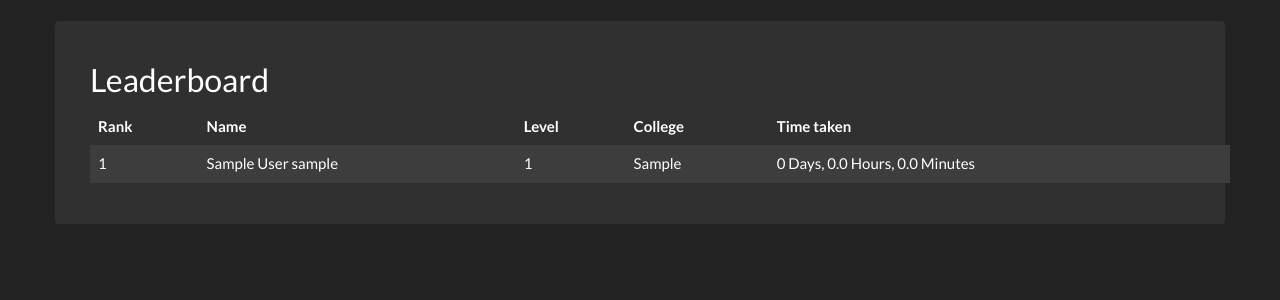
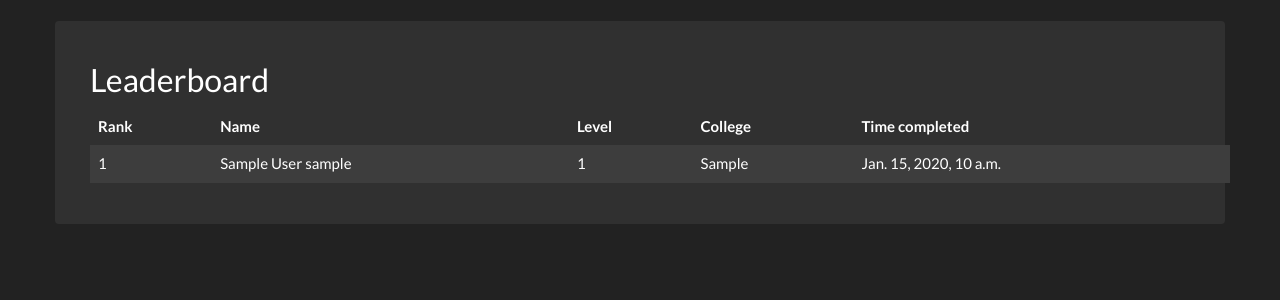
Before and after one commit to biswaz/Enigma, a Django app: page /leaderboard/ in a window 1280 px wide. Shown: the part 60-360 px from the top of the page. Run offline with Django 3.2, Linux system fonts and the light colour scheme; tables that the repository leaves empty hold one stand-in row (values such as "Sample post"); some libraries are stand-ins or nearby versions.

Commit message:
Ranking based on fastest answering

```diff
--- a/enigma/oth/views.py
+++ b/enigma/oth/views.py
@@ -92,7 +92,7 @@ class PlayView(FormMixin, DetailView):
             cur_qn_id = cur_qn.pk
 
             user.cur_qn = cur_qn
-            user.time_taken = timezone.now() - user.date_joined
+            user.date_last_ans = timezone.now()
             user.save()
         return super(PlayView, self).form_valid(form)
 
@@ -132,5 +132,5 @@ class FinishView(TemplateView):
 
 class LeaderBoardView(ListView):
 
-    queryset = User.objects.annotate(level=Count('completed_qns')).exclude(level=0).order_by('-level', 'time_taken')
+    queryset = User.objects.annotate(level=Count('completed_qns')).exclude(level=0).order_by('-level', 'date_last_ans')
     template_name = 'users/leaderboard.html'
--- a/enigma/templates/users/leaderboard.html
+++ b/enigma/templates/users/leaderboard.html
@@ -13,7 +13,7 @@
       <th>Name</th>
       <th>Level</th>
       <th>College</th>
-      <th>Time taken</th>
+      <th>Time completed</th>
     </tr>
   </thead>
   <tbody>
@@ -23,8 +23,7 @@
       <td>{{user.first_name}}  {{ user.last_name}} {{ user.username}}</td>
       <td>{{user.level}}</td>
       <td>{{user.college}}</td>
-      <td>{{ user.get_time_taken.0 }} Days,
-         {{ user.get_time_taken.1 }} Hours, {{ user.get_time_taken.2 }} Minutes</td>
+      <td>{{ user.date_last_ans}}</td>
     </tr>
     {% endfor %}
   </tbody>
--- a/enigma/templates/users/user_list.html
+++ b/enigma/templates/users/user_list.html
@@ -9,7 +9,7 @@
   <div class="list-group">
     {% for user in user_list %}
       <a href="{% url 'users:detail' user.username %}" class="list-group-item">
-        <h4 class="list-group-item-heading">{{ user.time_taken }}</h4>
+        <h4 class="list-group-item-heading">{{ user.date_last_ans }}</h4>
       </a>
     {% endfor %}
   </div>
--- a/enigma/users/admin.py
+++ b/enigma/users/admin.py
@@ -36,7 +36,7 @@ class MyUserAdmin(AuthUserAdmin):
     form = MyUserChangeForm
     add_form = MyUserCreationForm
     fieldsets = (
-            ('User Profile', {'fields': ('phone', 'college', 'date_joined', 'time_taken', 'cur_phase', 'completed_qns', 'cur_qn',)}),
+            ('User Profile', {'fields': ('phone', 'college', 'date_joined', 'date_last_ans', 'cur_phase', 'completed_qns', 'cur_qn',)}),
     ) + AuthUserAdmin.fieldsets
     list_display = ('username', 'first_name', 'is_superuser')
     search_fields = ['first_name']
--- a/enigma/users/models.py
+++ b/enigma/users/models.py
@@ -18,19 +18,19 @@ class User(AbstractUser):
     phone = models.CharField(_('Phone number'), max_length=10)
     college = models.CharField(_('Name of your college'), max_length=100)
     date_joined = models.DateTimeField(default=timezone.now)
-    time_taken = models.DurationField(null=True)
+    date_last_ans = models.DateTimeField(null=True)
 
     cur_phase = models.ForeignKey(Phase, null=True, default=1)
     completed_qns = models.ManyToManyField(Question, related_name="compq_related")
     cur_qn = models.ForeignKey(Question, null=True, blank=True, related_name="curq_related")
 
 
-    def get_time_taken(self):
-        if (self.time_taken == None):
-            return None
-        else:
-            delta = self.time_taken
-            return round(delta.days,2), round(delta.seconds/3600, 2), round((delta.seconds/60)%60, 2)
+#    def get_time_taken(self):
+#        if (self.date_last_ans == None):
+#            return None
+#        else:
+#            delta = self.date_last_ans
+#            return round(delta.days,2), round(delta.seconds/3600, 2), round((delta.seconds/60)%60, 2)
 
     def level(self):
         return self.completed_qns.count()
--- a/enigma/users/urls.py
+++ b/enigma/users/urls.py
@@ -5,6 +5,7 @@ from django.conf.urls import url
 
 from . import views
 
+#TODO: remove unwanted views
 urlpatterns = [
     url(
         regex=r'^$',
```
Also changed, not shown: enigma/users/migrations/0016_auto_20170306_0917.py (added).
